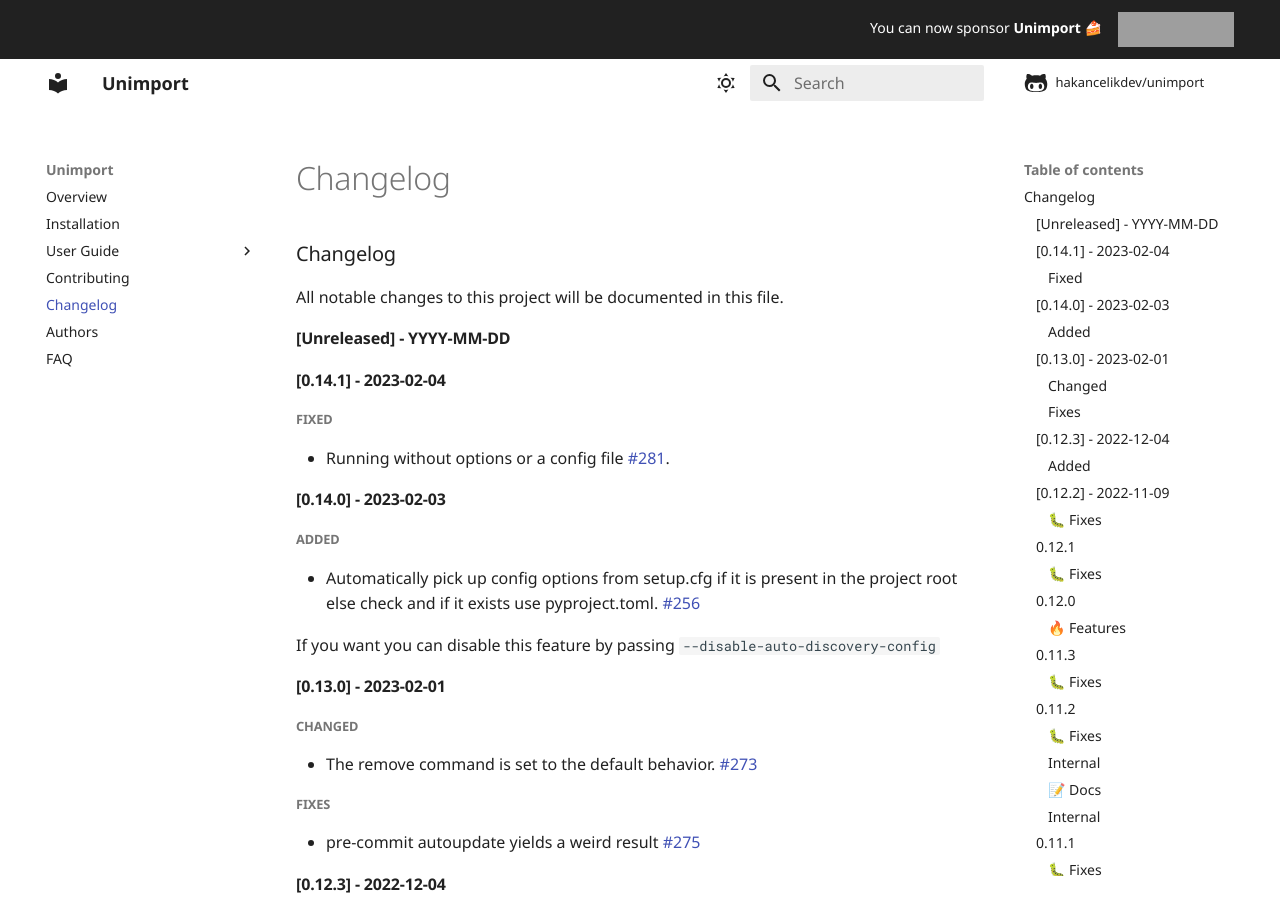
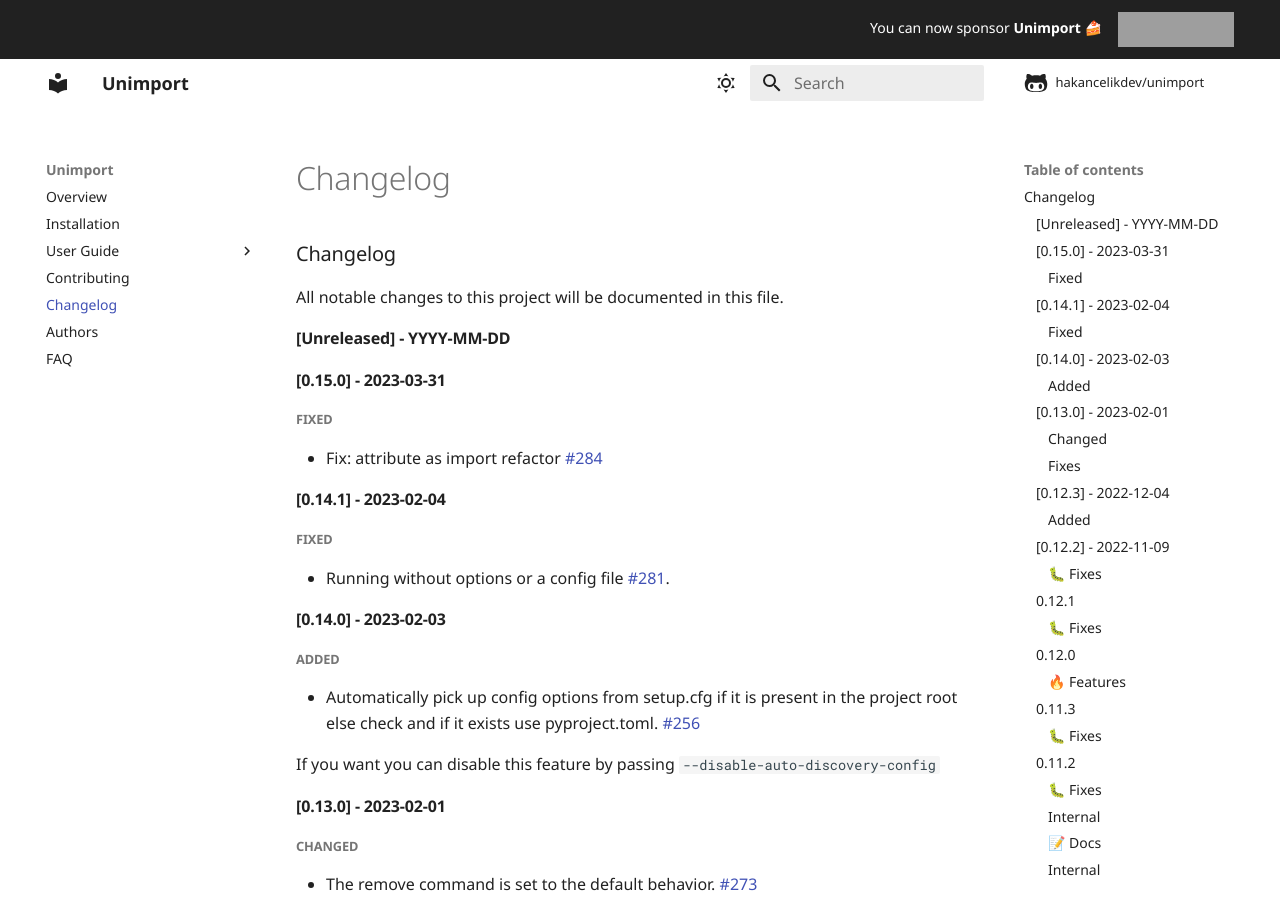
Before and after one commit to hakancelikdev/unimport, an MkDocs documentation site: the page built from docs/CHANGELOG.md, in a window 1280 px wide and 900 px high. Built offline with MkDocs 1.6.1 and Material for MkDocs 9.7.7, drawn with Linux system fonts in a browser that asks for light colours; comment, search, counter and statistics services are not loaded; the version menu is left out; grey boxes are pictures that could not be loaded.

Commit message:
#284 Fix: attribute as import refactor issue

````diff
--- a/action.yml
+++ b/action.yml
@@ -10,7 +10,7 @@
 runs:
   using: "composite"
   steps:
-    - run: pip install --upgrade pip && python -m pip install unimport==0.14.1
+    - run: pip install --upgrade pip && python -m pip install unimport==0.15.0
       shell: bash
     - run: unimport --color auto --gitignore --ignore-init ${{ inputs.extra_args }}
       shell: bash
--- a/docs/CHANGELOG.md
+++ b/docs/CHANGELOG.md
@@ -3,6 +3,12 @@
 All notable changes to this project will be documented in this file.
 
 ## [Unreleased] - YYYY-MM-DD
+
+## [0.15.0] - 2023-03-31
+
+### Fixed
+
+- Fix: attribute as import refactor #284
 
 ## [0.14.1] - 2023-02-04
 
--- a/docs/tutorial/use-with-github-action.md
+++ b/docs/tutorial/use-with-github-action.md
@@ -27,7 +27,7 @@
       - uses: actions/checkout@v3
       - uses: actions/setup-python@v3
       - name: Check unused imports
-        uses: hakancelikdev/unimport@0.14.1
+        uses: hakancelikdev/unimport@0.15.0
         with:
           extra_args: --include src/
 ```
--- a/src/unimport/__init__.py
+++ b/src/unimport/__init__.py
@@ -1,2 +1,2 @@
-__version__ = "0.14.1"
+__version__ = "0.15.0"
 __description__ = "A linter, formatter for finding and removing unused import statements."
````
Also changed, not shown: .pre-commit-config.yaml (+5 -5 lines), 7 other files.
